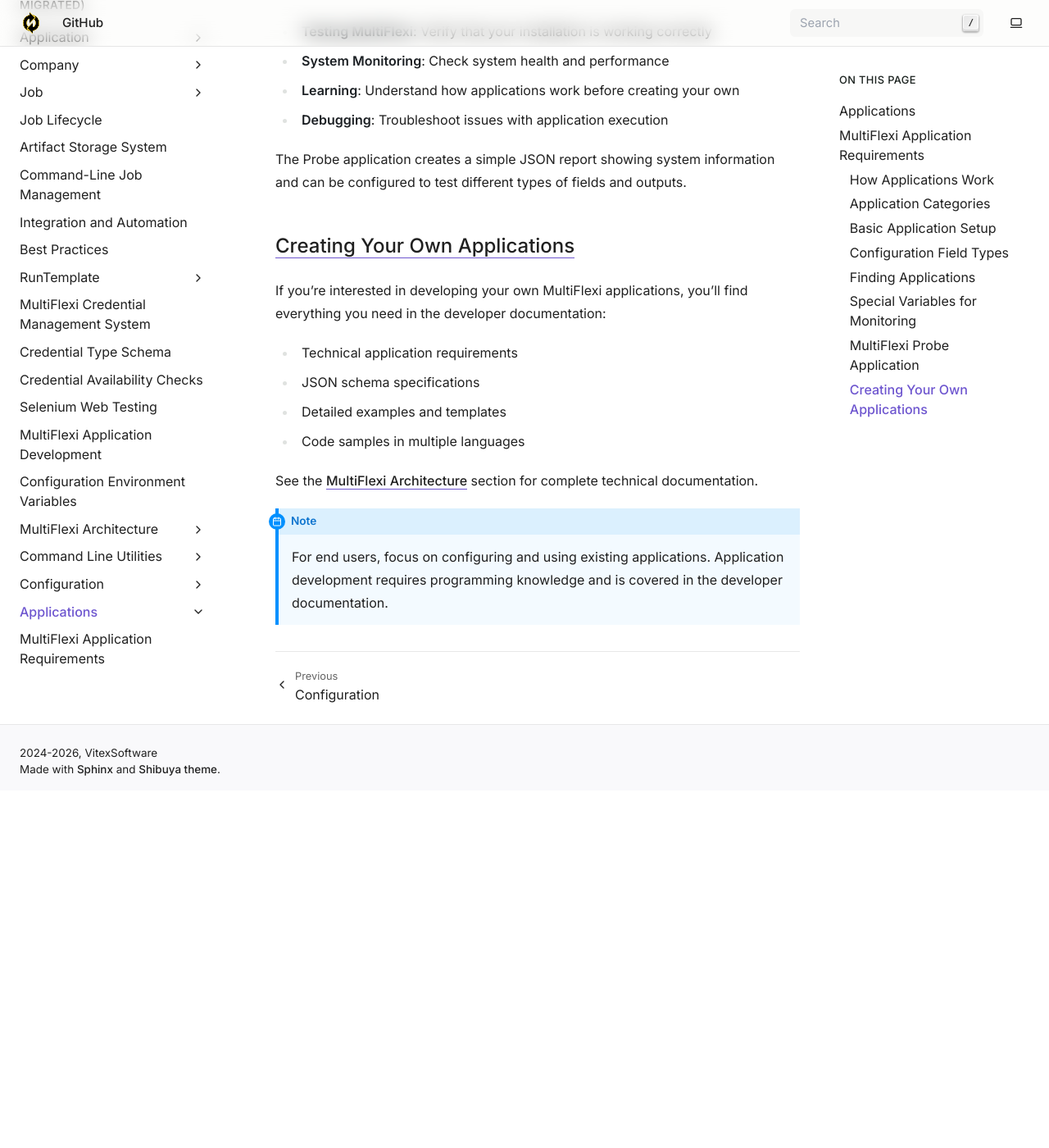
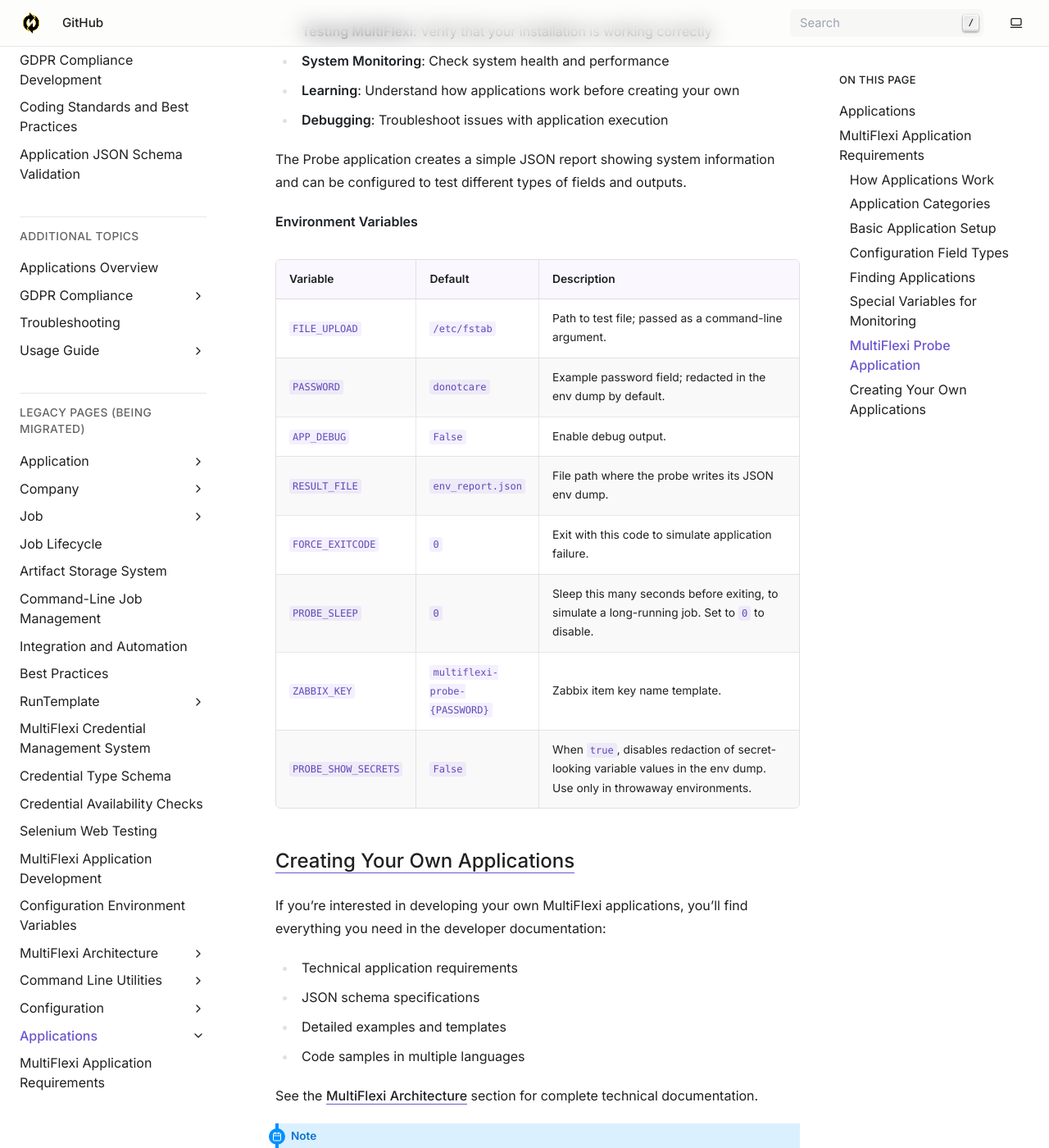
Before and after one commit to VitexSoftware/multiflexi-doc-en, a Sphinx documentation site: the page built from source/apps.rst, in a window 1280 px wide and 1400 px high, scrolled down 3768 px. Shown: the whole window at 82% size. Built offline with Sphinx 7.4.7, drawn with Linux system fonts in a browser that asks for light colours; before the commit the page ends 4732 px from its top, so only the background shows below that.

Commit message:
docs(probe): document PROBE_SLEEP and full env var table
Co-Authored-By: Claude Sonnet 4.6 <noreply@anthropic.com>

```diff
--- a/source/apps.rst
+++ b/source/apps.rst
@@ -102,6 +102,40 @@ MultiFlexi includes a built-in test application called "Probe" that's useful for
 
 The Probe application creates a simple JSON report showing system information and can be configured to test different types of fields and outputs.
 
+**Environment Variables**
+
+.. list-table::
+   :widths: 25 10 65
+   :header-rows: 1
+
+   * - Variable
+     - Default
+     - Description
+   * - ``FILE_UPLOAD``
+     - ``/etc/fstab``
+     - Path to test file; passed as a command-line argument.
+   * - ``PASSWORD``
+     - ``donotcare``
+     - Example password field; redacted in the env dump by default.
+   * - ``APP_DEBUG``
+     - ``False``
+     - Enable debug output.
+   * - ``RESULT_FILE``
+     - ``env_report.json``
+     - File path where the probe writes its JSON env dump.
+   * - ``FORCE_EXITCODE``
+     - ``0``
+     - Exit with this code to simulate application failure.
+   * - ``PROBE_SLEEP``
+     - ``0``
+     - Sleep this many seconds before exiting, to simulate a long-running job. Set to ``0`` to disable.
+   * - ``ZABBIX_KEY``
+     - ``multiflexi-probe-{PASSWORD}``
+     - Zabbix item key name template.
+   * - ``PROBE_SHOW_SECRETS``
+     - ``False``
+     - When ``true``, disables redaction of secret-looking variable values in the env dump. Use only in throwaway environments.
+
 Creating Your Own Applications
 ------------------------------
 
```
Also changed, not shown: source/reference/application-schema.rst (+34 -0 lines).
